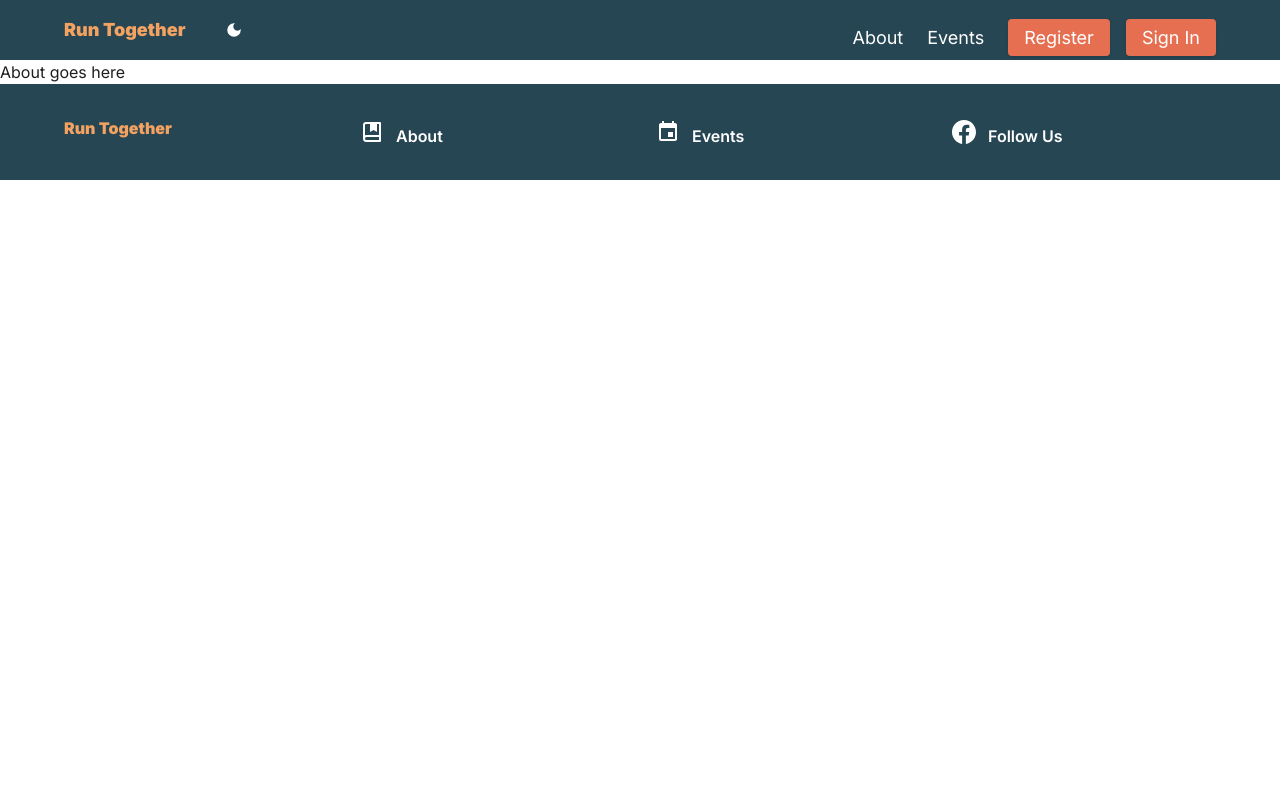
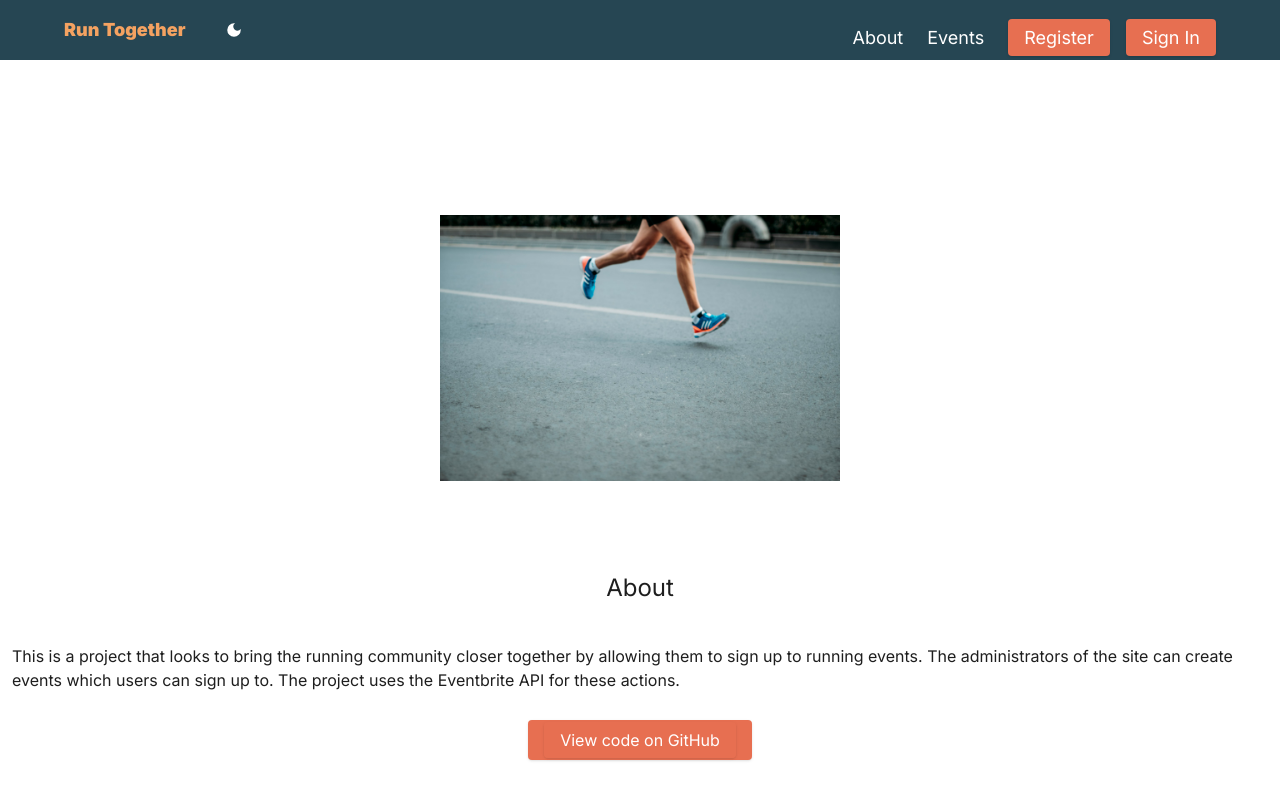
Before and after one commit to zamarz/events-platform, a Next.js app: page /about in a window 1280 px wide. Shown: the top 800 px of the page. Built offline with nearby package versions, Linux system fonts and the light colour scheme; no server answers.

Commit message:
Add about page

```diff
--- a/src/app/about/page.tsx
+++ b/src/app/about/page.tsx
@@ -1,7 +1,44 @@
-import React from "react";
+import Image from "next/image";
+import Link from "next/link";
 
-const about = () => {
-  return <div>About goes here</div>;
+const About = () => {
+  return (
+    <section className="flex items-center justify-center mx-auto container w-full min-h-screen">
+      <div className="flex flex-col justify-center mx-auto items-center">
+        <div style={{ position: "relative", width: "400px", height: "400px" }}>
+          <Image
+            src={"/assets/running-legs.jpg"}
+            alt="An image of a person running, with only their legs displayed."
+            sizes="300px"
+            priority={true}
+            fill={true}
+            style={{
+              objectFit: "contain",
+            }}
+          />
+        </div>
+        <h2 className="text-lg md:text-2xl mx-auto py-6 text-pretty px-3">
+          About
+        </h2>
+        <p className="py-4 text-pretty mx-auto px-3">
+          This is a project that looks to bring the running community closer
+          together by allowing them to sign up to running events. The
+          administrators of the site can create events which users can sign up
+          to. The project uses the Eventbrite API for these actions.
+        </p>
+
+        <button className="button">
+          <Link
+            className="button"
+            href="https://github.com/zamarz/events-platform"
+            target="_blank"
+          >
+            View code on GitHub
+          </Link>
+        </button>
+      </div>
+    </section>
+  );
 };
 
-export default about;
+export default About;
--- a/src/components/Footer.tsx
+++ b/src/components/Footer.tsx
@@ -15,7 +15,7 @@ const Footer = () => {
           <div className="space-y-2 flex items-center">
             <RiBookMarkLine style={style} />
             <h4 className="font-semibold px-3">
-              <Link href="/">About</Link>
+              <Link href="/about">About</Link>
             </h4>
           </div>
           <div className="space-y-2 flex items-center">
--- a/src/components/Header.tsx
+++ b/src/components/Header.tsx
@@ -67,7 +67,7 @@ const Header = () => {
             {/* space-x-9 items-center justify-end */}
             <li className="hover:text-tertiary-alt ">
               <Link
-                href="/"
+                href="/about"
                 className="py-2 block text-base lg:text-lg"
                 onClick={() => setOpen(!open)}
               >
--- a/src/components/HomePage.tsx
+++ b/src/components/HomePage.tsx
@@ -3,7 +3,6 @@ import Link from "next/link";
 import HomeImage from "./HomeImage";
 
 const HomePage = () => {
-  // need different image depending on if you are signed in or not...
   return (
     <section className="min-h-screen px-10 py-10 mx-auto container">
       <HomeImage />
```
Also changed, not shown: public/assets/running-legs.jpg (added).
